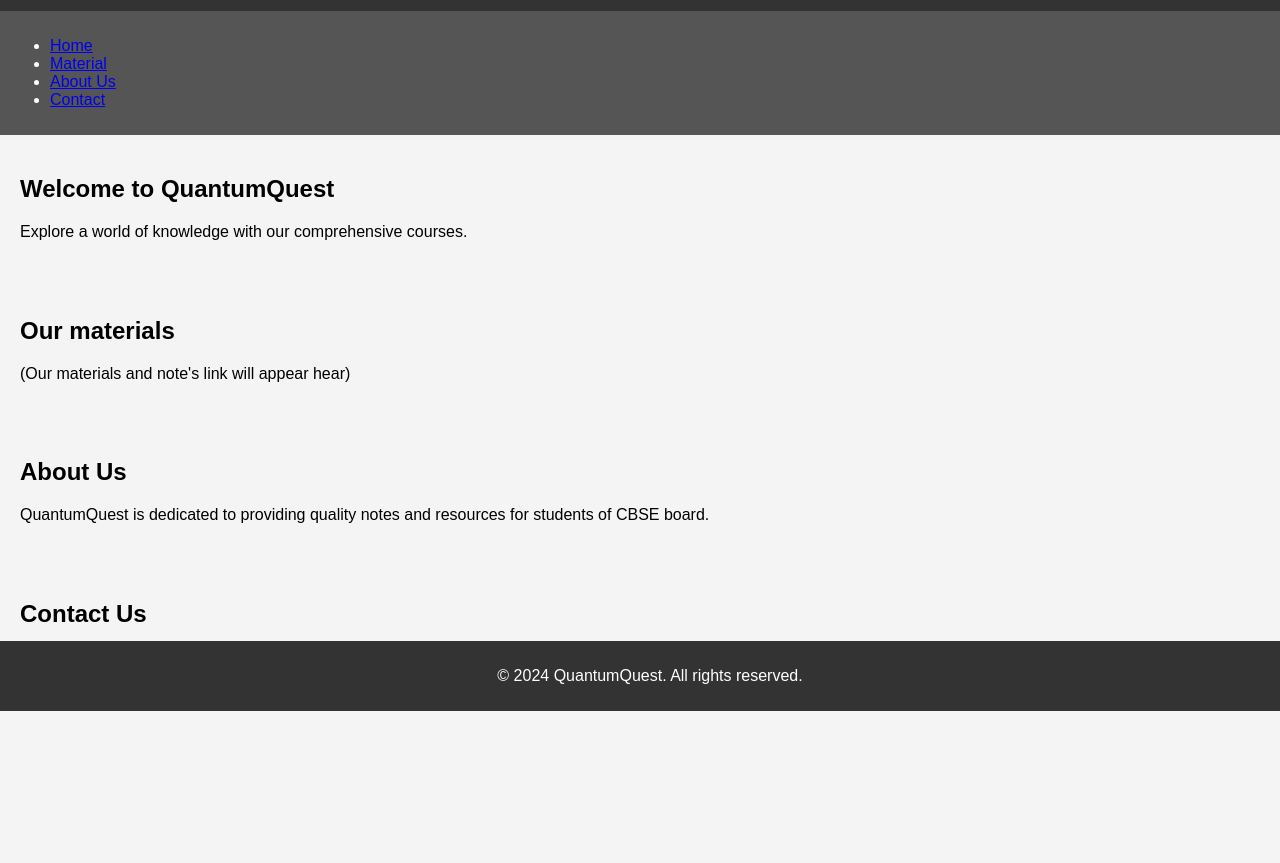
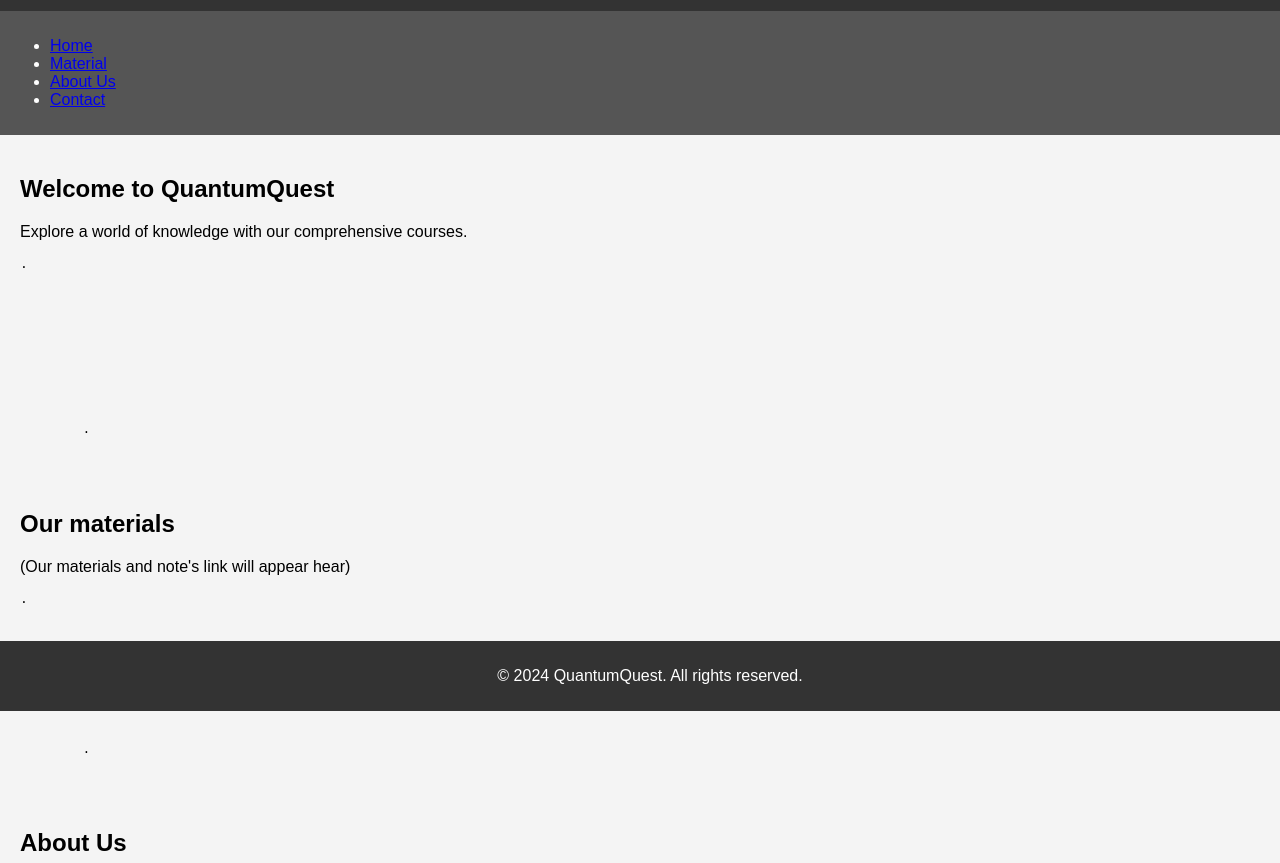
Before and after one commit to Tahsin2155/Test1, a plain HTML site: page index.html in a window 1280 px wide. Shown: the part 89-952 px from the top of the page. Before the commit the page ends 800 px from the top, so only its background shows below. Drawn offline with Linux system fonts and the light colour scheme.

Commit message:
index.html

```diff
--- a/index.html
+++ b/index.html
@@ -57,17 +57,50 @@
     <section id="home">
         <h2>Welcome to QuantumQuest</h2>
         <p>Explore a world of knowledge with our comprehensive courses.</p>
+        <pre>.
+
+
+
+
+
+
+
+
+
+
+        .</pre>
     </section>
 
     <section id="material">
         <h2>Our materials</h2>
         <p>(Our materials and note's link will appear hear)</p>
+        <pre>.
+
+
+
+
+
+
+
+
+
+        .</pre>
         <!-- Add course details or links here -->
     </section>
 
     <section id="about">
         <h2>About Us</h2>
         <p>QuantumQuest is dedicated to providing quality notes and resources for students of CBSE board.</p>
+        <pre>.
+
+
+
+
+
+
+
+
+        .</pre>
         <!-- Add more about us content here -->
     </section>
 
```
